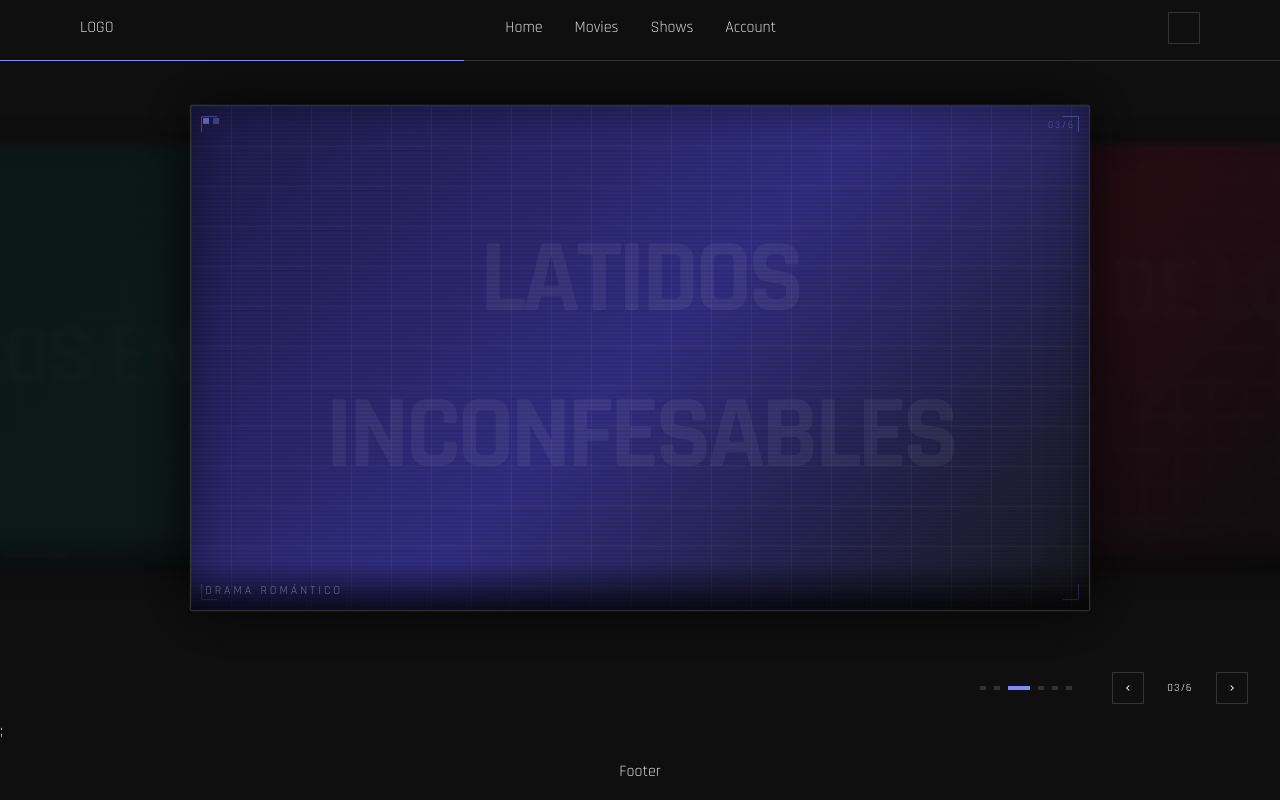
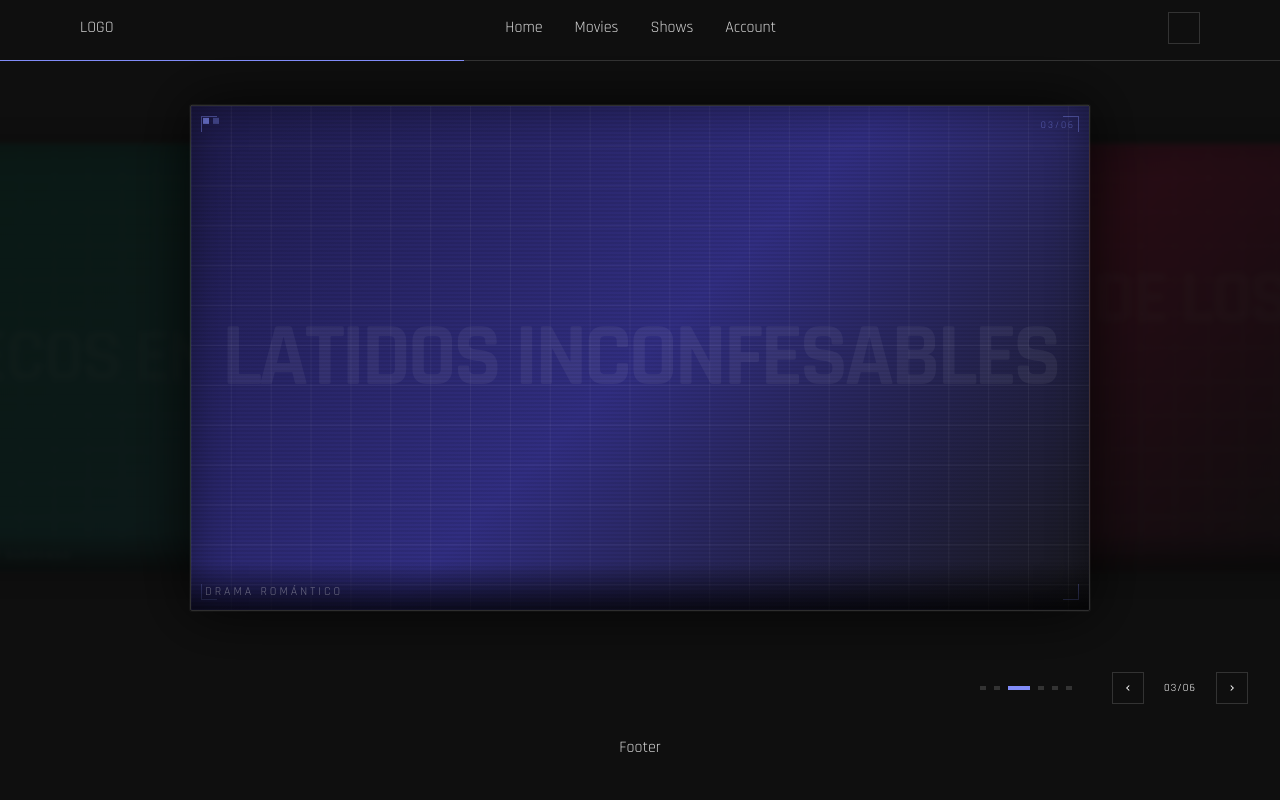
Before and after one commit to S-Erick/movie-dashboard, a React (Vite) app: page / in a window 1280 px wide. Built offline with nearby package versions, Linux system fonts and the light colour scheme.

Commit message:
hero reponsive

```diff
--- a/src/Pages/Home/HeroHome/CarouselCard.jsx
+++ b/src/Pages/Home/HeroHome/CarouselCard.jsx
@@ -22,24 +22,14 @@ export function CarouselCard({
       onClick={() => !isCenter && onClick()}
       onMouseEnter={() => setIsPaused(true)}
       onMouseLeave={() => setIsPaused(false)}
+      className={`absolute left-1/2 top-1/2 w-[min(100%,900px)] aspect-video rounded-[2px] overflow-hidden border transition-all duration-[600ms] ease-[cubic-bezier(0.4,0,0.2,1)] [container-type:inline-size]
+        ${isCenter ? "border-[var(--border-1)] cursor-default" : "border-[var(--border-2)] cursor-pointer"}
+        ${isVisible ? "pointer-events-auto" : "pointer-events-none"}`}
       style={{
-        position: "absolute",
-        left: "50%",
-        top: "50%",
-        width: "900px",
-        aspectRatio: "16/9",
         transform: `translateX(calc(-50% + ${tx}px)) translateY(-50%) scale(${scale})`,
         opacity,
         filter: `blur(${blur}px) brightness(${isCenter ? 1 : 0.5})`,
-        transition: "all 0.6s cubic-bezier(0.4, 0, 0.2, 1)",
         zIndex,
-        cursor: isCenter ? "default" : "pointer",
-        pointerEvents: isVisible ? "auto" : "none",
-        borderRadius: "2px",
-        overflow: "hidden",
-        border: isCenter
-          ? "1px solid var(--border-1)"
-          : "1px solid var(--border-2)",
         boxShadow: isCenter
           ? "0 0 60px rgba(0,0,0,0.8), 0 0 0 1px rgba(255,255,255,0.05)"
           : "0 0 30px rgba(0,0,0,0.6)",
@@ -47,55 +37,33 @@ export function CarouselCard({
     >
       {/* background */}
       <div
+        className="absolute inset-0"
         style={{
-          position: "absolute",
-          inset: 0,
           background: `linear-gradient(135deg, ${colors.from}, ${colors.via}, ${colors.to})`,
         }}
       />
 
       {/* grilla */}
       <div
+        className="absolute inset-0 [background-size:4.44cqw_4.44cqw]"
         style={{
-          position: "absolute",
-          inset: 0,
           backgroundImage: `linear-gradient(var(--border-2) 1px, transparent 1px),
                           linear-gradient(90deg, var(--border-2) 1px, transparent 1px)`,
-          backgroundSize: "40px 40px",
         }}
       />
 
       {/* texto */}
-      <div
-        style={{
-          position: "absolute",
-          inset: 0,
-          display: "flex",
-          alignItems: "center",
-          justifyContent: "center",
-        }}
-      >
-        <span
-          style={{
-            fontSize: "6.5rem",
-            fontWeight: 900,
-            color: "var(--text-3)",
-            letterSpacing: "-0.04em",
-            userSelect: "none",
-            textAlign: "center",
-          }}
-        >
+      <div className="absolute inset-0 flex items-center justify-center">
+        <span className="text-[10cqw] font-black text-[var(--text-3)] tracking-[-0.04em] select-none text-center p-[3.3%]">
           {artwork.title.toUpperCase()}
         </span>
       </div>
 
       {/* fondo retro */}
       <div
+        className="absolute inset-0 pointer-events-none"
         style={{
-          position: "absolute",
-          inset: 0,
           background: `repeating-linear-gradient(0deg, transparent, transparent 2px, rgba(0,0,0,0.08) 2px, rgba(0,0,0,0.08) 4px)`,
-          pointerEvents: "none",
         }}
       />
 
@@ -104,82 +72,39 @@ export function CarouselCard({
           <CornerCard colors={colors} />
 
           {/* cuadros decorativos */}
-          <div
-            style={{
-              position: "absolute",
-              top: 12,
-              left: 12,
-              display: "flex",
-              gap: 4,
-            }}
-          >
+          <div className="absolute top-3 left-3 flex gap-1">
             <div
-              style={{
-                width: 6,
-                aspectRatio: 1 / 1,
-                background: colors.accent,
-                opacity: 0.8,
-              }}
+              className="w-[6px] aspect-square opacity-80"
+              style={{ background: colors.accent }}
             />
             <div
-              style={{
-                width: 6,
-                aspectRatio: 1 / 1,
-                background: colors.accent,
-                opacity: 0.4,
-              }}
+              className="w-[6px] aspect-square opacity-40"
+              style={{ background: colors.accent }}
             />
           </div>
+
           {/* numeros internos arriba derecha */}
           <div
-            style={{
-              position: "absolute",
-              top: 12,
-              right: 14,
-              fontSize: "10px",
-              letterSpacing: "0.2em",
-              color: `${colors.accent}99`,
-            }}
+            className="absolute top-3 right-[14px] text-[10px] tracking-[0.2em]"
+            style={{ color: `${colors.accent}99` }}
           >
-            {artwork.num}/{artworks.length}
+            {artwork.num}/{String(artworks.length).padStart(2, "0")}
           </div>
         </>
       )}
 
       {/* gradiente texto abajo */}
-      <div
-        style={{
-          position: "absolute",
-          bottom: 0,
-          left: 0,
-          right: 0,
-          height: 48,
-          background: "linear-gradient(to top, rgba(0,0,0,0.7), transparent)",
-          display: "flex",
-          alignItems: "flex-end",
-          padding: "0 14px 10px",
-        }}
-      >
-        {/* textos abajo izquierda */}
-        <span
-          style={{
-            fontSize: "12px",
-            letterSpacing: "0.25em",
-            color: "var(--text-2)",
-            textTransform: "uppercase",
-          }}
-        >
+      <div className="absolute bottom-0 left-0 right-0 h-12 bg-gradient-to-t from-black/70 to-transparent flex items-end px-[14px] pb-[10px]">
+        <span className="text-xs tracking-[0.25em] text-[var(--text-2)] uppercase">
           {artwork.theme}
         </span>
       </div>
 
       {/* viñeta */}
       <div
+        className="absolute inset-0 pointer-events-none"
         style={{
-          position: "absolute",
-          inset: 0,
           boxShadow: `inset 0 0 40px rgba(0,0,0,0.4), inset 0 0 1px ${colors.accent}40`,
-          pointerEvents: "none",
         }}
       />
     </div>
--- a/src/Pages/Home/HeroHome/HeroHome.jsx
+++ b/src/Pages/Home/HeroHome/HeroHome.jsx
@@ -105,7 +105,8 @@ export function HeroHome() {
             <ArrowBtnL />
           </IconBtn>
           <span className="text-[var(--text-dim-2)] text-[11px] tracking-widest w-12 text-center">
-            {String(active + 1).padStart(2, "0")}/{artworks.length}
+            {String(active + 1).padStart(2, "0")}/
+            {String(artworks.length).padStart(2, "0")}
           </span>
           <IconBtn onClick={next} label="Next">
             <ArrowBtnR />
--- a/src/Pages/Home/Home.jsx
+++ b/src/Pages/Home/Home.jsx
@@ -3,7 +3,7 @@ import { HeroHome } from "./HeroHome/HeroHome";
 export function Home() {
   return (
     <main>
-      <HeroHome />;
+      <HeroHome />
     </main>
   );
 }
```
